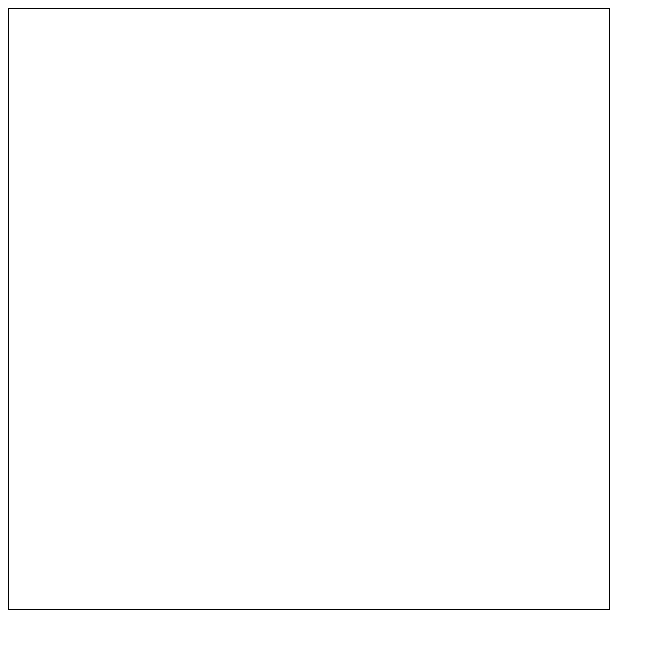
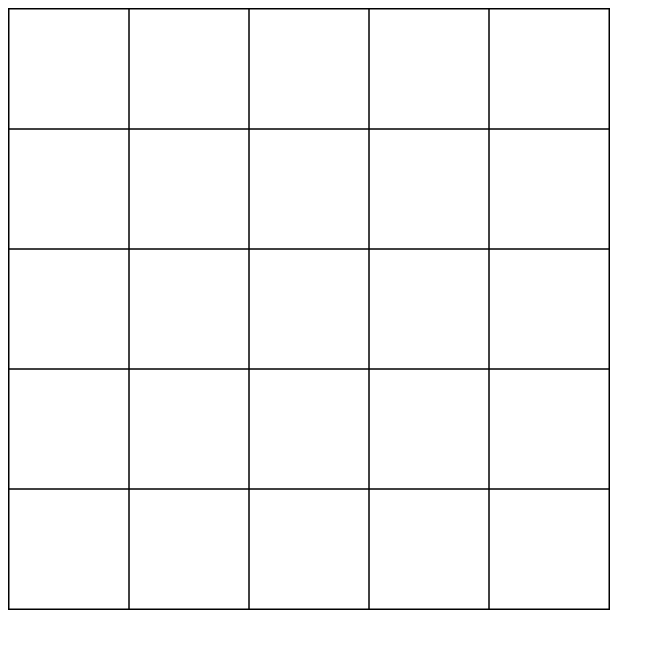
Before and after one commit to jli09/maze_generator, a plain HTML site: page index.html in a window 1280 px wide. Shown: the whole page, without its empty margins (0-665 px from the left). Drawn offline with Linux system fonts and the light colour scheme.

Commit message:
CanvasBoard renders initial board

```diff
--- a/board.js
+++ b/board.js
@@ -56,7 +56,7 @@ class Board {
           //set west wall to true if on the left most row
           if (j === 0) cell.setWall('west');
 
-          //set south and west walls to true for all cells
+          //set south and east walls to true for all cells
           cell.setWall('east');
           cell.setWall('south');
 
--- a/index.html
+++ b/index.html
@@ -3,9 +3,9 @@
   <head>
     <meta charset="utf-8" />
     <title>Canvas tutorial</title>
-    <script src="board.js" defer></script>
-    <script src="mazeGenerators.js" defer></script>
-    <script src="index.js" defer></script>
+    <script src="board.js"></script>
+    <script src="mazeGenerators.js"></script>
+    <script src="index.js"></script>
     <style type="text/css">
       canvas {
         border: 1px solid black;
--- a/index.js
+++ b/index.js
@@ -23,8 +23,82 @@ function draw() {
       this.cellHeight = this.wallHeight - 2;
     }
 
-    startBoard() {
+    initBoard() {
+      const { board } = this;
 
+      for (let i = 0; i < board.length; i++) {
+        for (let j = 0; j < board[i].length; j++) {
+          this.initCell(board[i][j]);
+        }
+      }
+    }
+
+    initCell(cell) {
+      let [y, x] = cell.address;
+
+      //set starting point, i.e. top left corner of cell on canvas *inside of walls*
+
+      if (x === 0) x = 1;
+      else x = x * this.wallWidth;
+
+      if (y === 0) y = 1;
+      else y = y * this.wallHeight;
+
+      cell.location = [x, y];
+
+      //get the wall keys from cell
+      let wallKeys = Object.keys(cell.walls);
+
+      for (let i = 0; i < wallKeys.length; i++) {
+        let dir = wallKeys[i];
+
+        //if the wall is set to true, draw the wall
+        if (dir) this.makeWall(cell, dir);
+      }
+    }
+
+    makeWall(cell, dir) {
+      let start = [];
+      let end = [];
+      let [x, y] = cell.location;
+
+      const { wallWidth, wallHeight } = this;
+
+      //adjustment for edges
+      if (cell.address[1] === 0) x = x - 1;
+      if (cell.address[0] === 0) y = y - 1;
+
+      switch (dir) {
+        case 'north':
+          start = [x, y];
+          end = [x + wallWidth, y];
+          break;
+        case 'east':
+          start = [x + wallWidth, y];
+          end = [x + wallWidth, y + wallHeight];
+          break;
+        case 'west':
+          start = [x, y];
+          end = [x, y + wallHeight];
+          break;
+        case 'south':
+          start = [x, y + wallHeight];
+          end = [x + wallWidth, y + wallHeight]
+          break;
+        default:
+          start = [x, y];
+          end = [x, y];
+      }
+
+      this.drawWall(start, end);
+    }
+
+    drawWall(start, end) {
+      ctx.beginPath();
+      ctx.moveTo(start[0], start[1]);
+      ctx.lineTo(end[0], end[1]);
+      ctx.stroke();
+      ctx.closePath();
     }
 
     // makeTopWall(x, y) {
@@ -86,10 +160,12 @@ function draw() {
   const testBoard = new Board(5, 5);
 
   testBoard.makeBoard();
-  reverseBacktrack(testBoard.board);
+  // reverseBacktrack(testBoard.board);
 
   console.log(testBoard.board);
 
-  // const testMaze = new CanvasBoard(600, 600, testBoard);
+  const testMaze = new CanvasBoard(canvas.width, canvas.height, testBoard);
+  testMaze.initBoard();
+
   // testMaze.drawBoard();
 }
```
